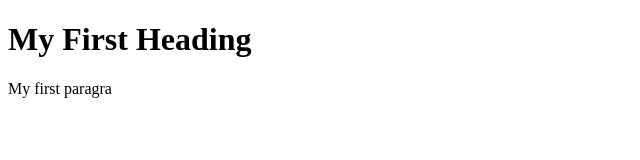
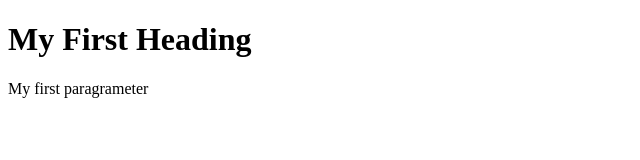
Before and after one commit to krannicj/krannicj.github.io, a plain HTML site: page index.html in a window 1280 px wide. Shown: the full height of the page, 0-640 px from the left. Drawn offline with Linux system fonts and the light colour scheme.

Commit message:
Fixed broken paragraph

```diff
--- a/index.html
+++ b/index.html
@@ -1,10 +1,7 @@
 <!DOCTYPE html>
 <html>
-	<body>
-
-		<h1>My First Heading</h1>
-
-		<p>My first paragra
-
-	</body>
+  <body>
+    <h1>My First Heading</h1>
+    <p>My first paragrameter</p>
+  </body>
 </html>
```
